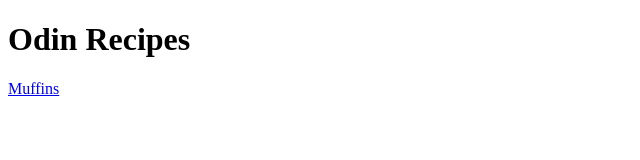
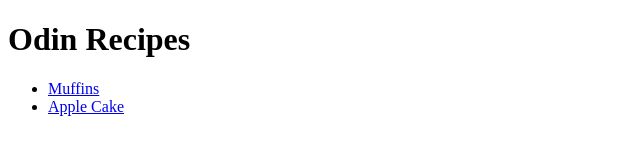
Before and after one commit to lukaseispert/odin-recipies, a plain HTML site: page index.html in a window 1280 px wide. Shown: the whole page, without its empty margins (0-640 px from the left). Drawn offline with Linux system fonts and the light colour scheme.

Commit message:
Add a new recipe and linked to it on index.html

```diff
--- a/index.html
+++ b/index.html
@@ -8,6 +8,9 @@
 </head>
 <body>
     <h1>Odin Recipes</h1>
-    <a href="./recipes/muffins.html">Muffins</a>
+    <ul>
+      <li><a href="./recipes/muffins.html">Muffins</a></li>
+      <li><a href="./rcipes/aplecake.html">Apple Cake</a></li>
+    </ul>
 </body>
 </html>
```
Also changed, not shown: recipes/applecake.html (added).
